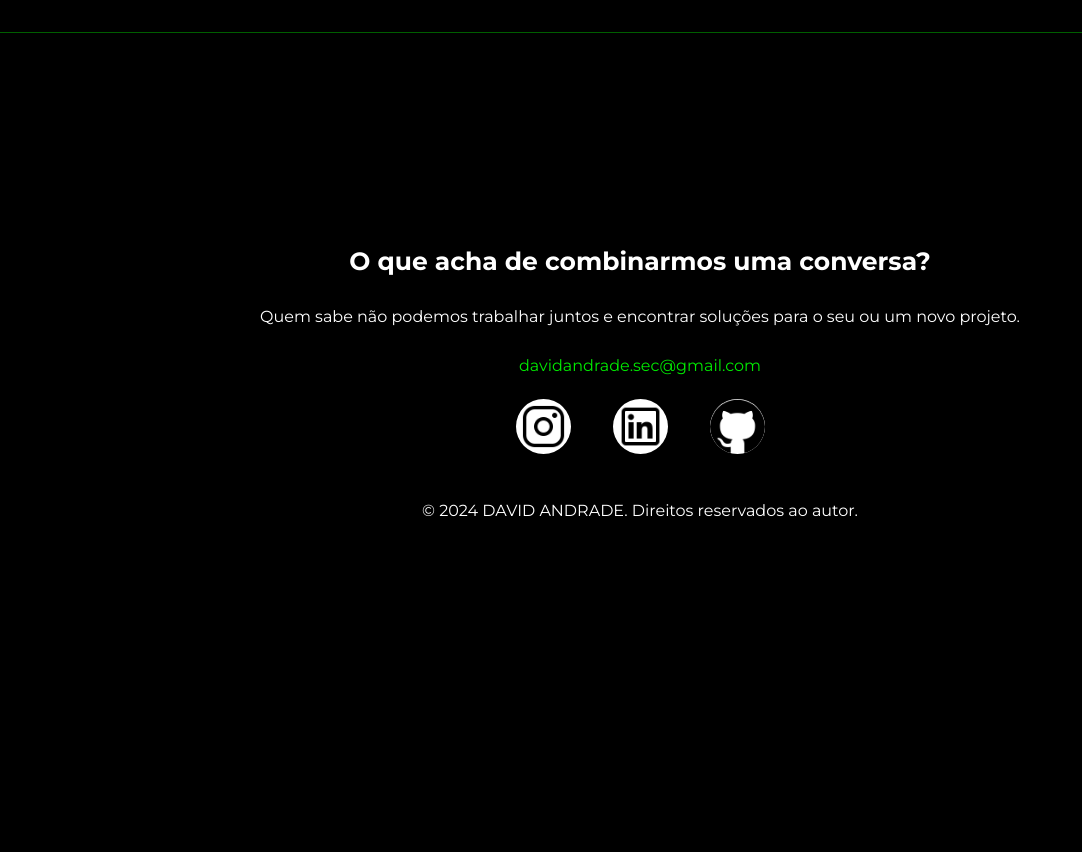
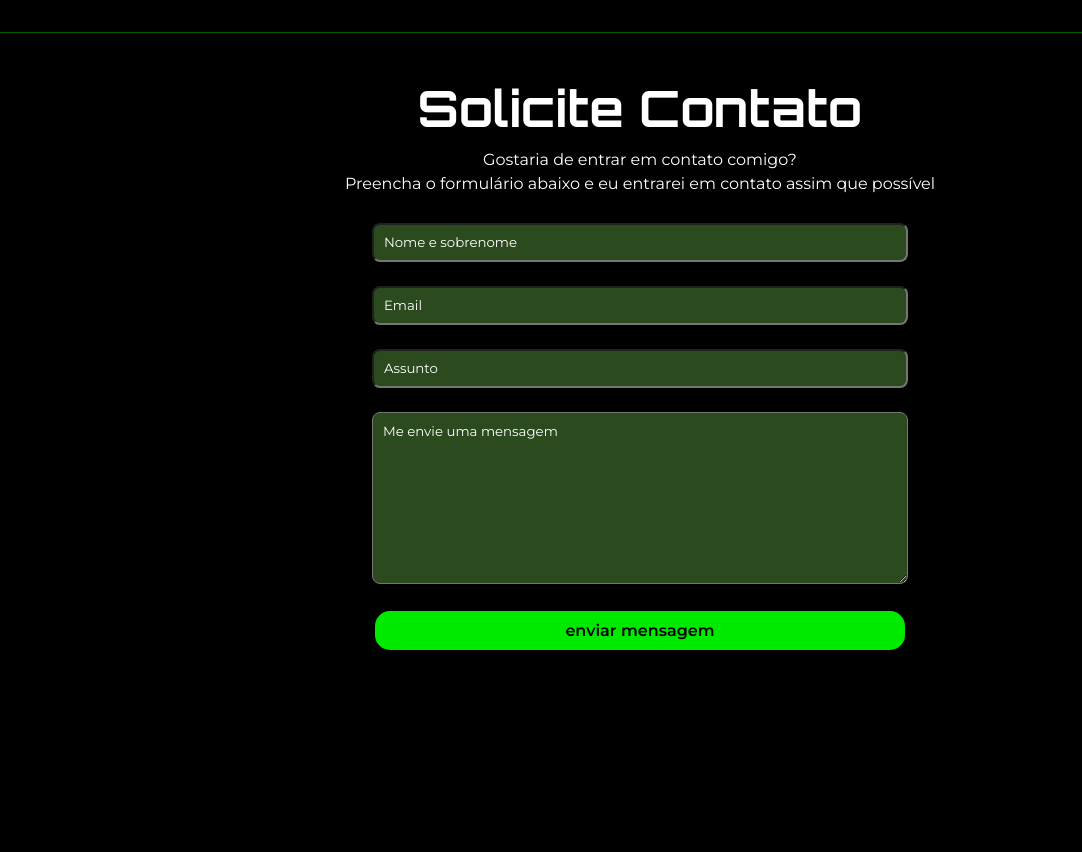
Before and after one commit to DavidAndradee/portfolio_prototype, a plain HTML site: page index.html in a window 1280 px wide. Shown: the part 6560-7412 px from the top of the page, without its empty margins (0-1082 px from the left). Before the commit the page ends 7104 px from the top, so only its background shows below. Drawn offline with Linux system fonts and the light colour scheme.

Commit message:
add form

```diff
--- a/index.html
+++ b/index.html
@@ -207,7 +207,7 @@
             </div>
         </section>
 
-        <!-- <section>
+        <section>
             <div class="formulario-contato">
                 <div class="text-contato">
                     <h2>Solicite Contato</h2>
@@ -218,14 +218,16 @@
                             <input class="entrada" type="text" id="nome" placeholder="Nome e sobrenome">
                             <p id="mensagemNome"></p>
                             <input class="entrada" type="text" id="email" placeholder="Email">
+                            <p id="mensagemEmail"></p>
                             <input class="entrada" type="text" id="assunto" placeholder="Assunto">
+                            <p id="mensagemAssunto"></p>
                             <textarea id="mensagem" cols="50" rows="10" placeholder="Me envie uma mensagem"></textarea>
                             <button type="submit" class="bnt-msg">enviar mensagem</button>
                         </form>
                     </div>
                 </div>
             </div>
-        </section> -->
+        </section>
 
 
     </main>
@@ -282,8 +284,7 @@
             });
         });
     </script>
+    <script src="validação.js"></script>
 
-    <script src="validação.js"></script>
 </body>
-
 </html>
--- a/src/styles/hea_main_footer.css
+++ b/src/styles/hea_main_footer.css
@@ -159,6 +159,18 @@ h2 {
     height: 100%;
 }
 
+.formulario-contato input, textarea{
+    background-color: #7ed95757;
+    border-radius: 8px;
+    margin: 12px;
+    padding: 10px;
+}
+
+.formulario-campos ::placeholder{
+    color: white;
+    font-family: var(--font-principal);
+}
+
 .bnt-msg{
     background-color: var(--secundary-color);
     font-family: "Montserrat", sans-serif;
```
